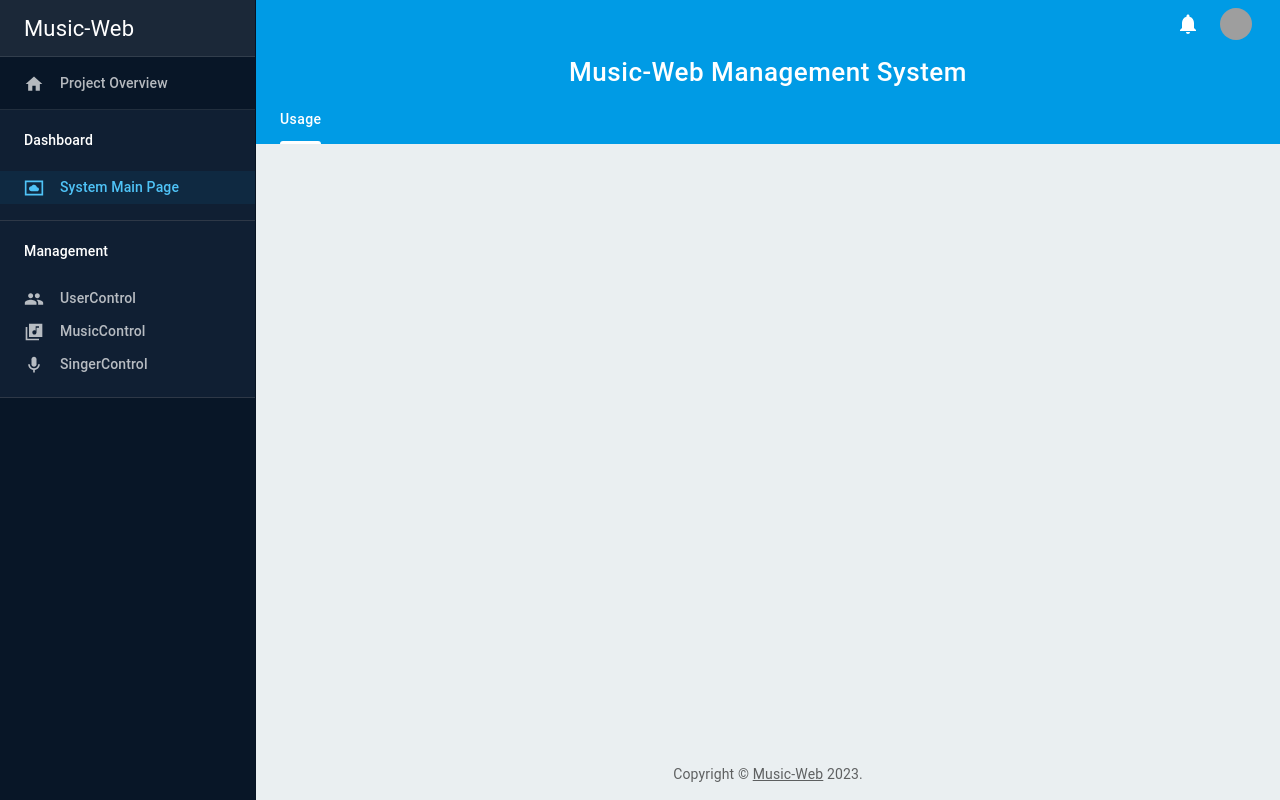
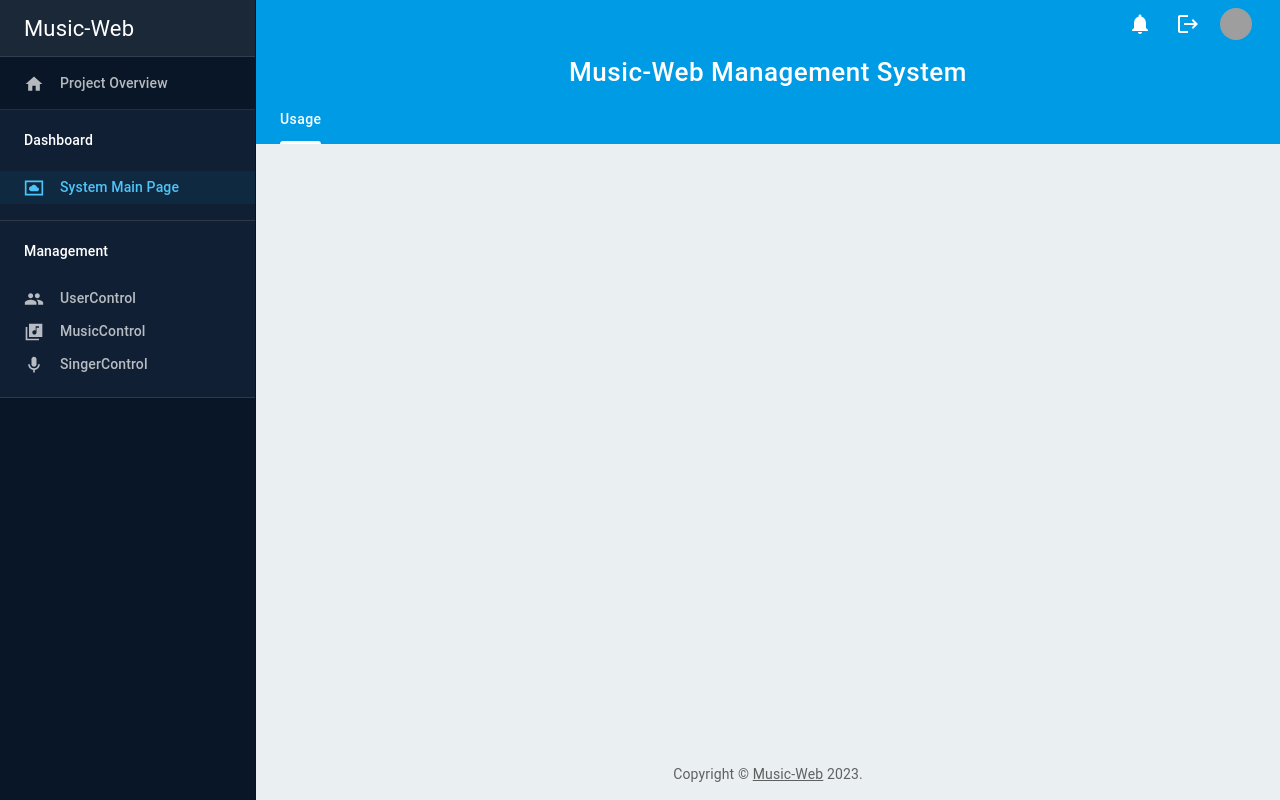
Before and after one commit to ZHallen122/musicWeb_frontEnd, a React (Create React App) app: page / in a window 1280 px wide. Built offline with nearby package versions, Linux system fonts and the light colour scheme; grey boxes are pictures that could not be loaded.

Commit message:
add logout

```diff
--- a/src/components/adminComponents/AdminHeader.js
+++ b/src/components/adminComponents/AdminHeader.js
@@ -14,7 +14,7 @@ import Tabs from '@mui/material/Tabs';
 import Toolbar from '@mui/material/Toolbar';
 import Tooltip from '@mui/material/Tooltip';
 import Typography from '@mui/material/Typography';
-
+import LogoutIcon from '@mui/icons-material/Logout';
 const lightColor = 'rgba(255, 255, 255, 0.7)';
 
 function AdminHeader(props) {
@@ -42,6 +42,11 @@ function AdminHeader(props) {
                                     <NotificationsIcon />
                                 </IconButton>
                             </Tooltip>
+                        </Grid>
+                        <Grid item>
+                            <IconButton color="inherit">
+                                <LogoutIcon onClick={props.handleLogOut}/>
+                            </IconButton>
                         </Grid>
                         <Grid item>
                             <IconButton color="inherit" sx={{ p: 0.5 }}>
```
